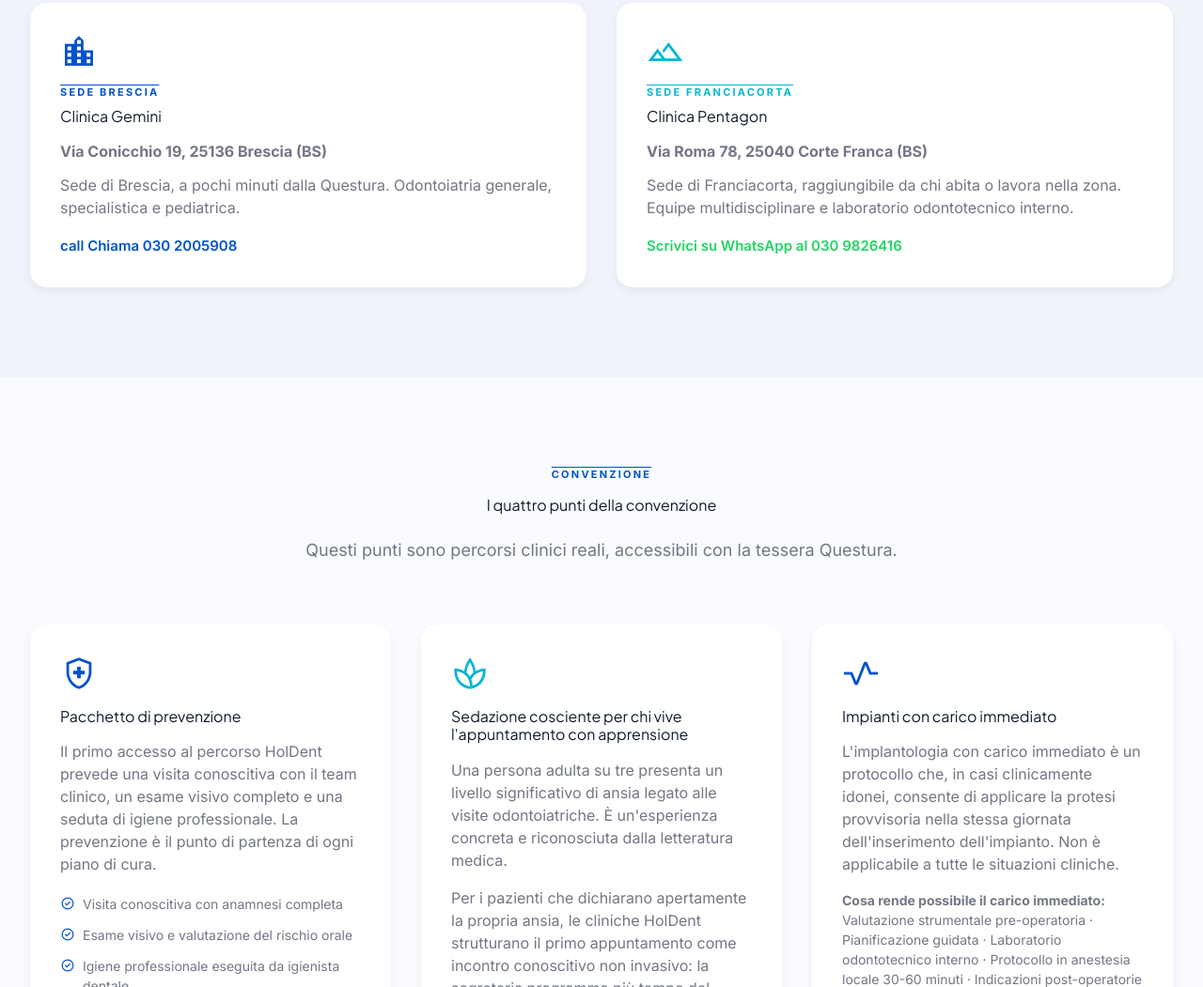
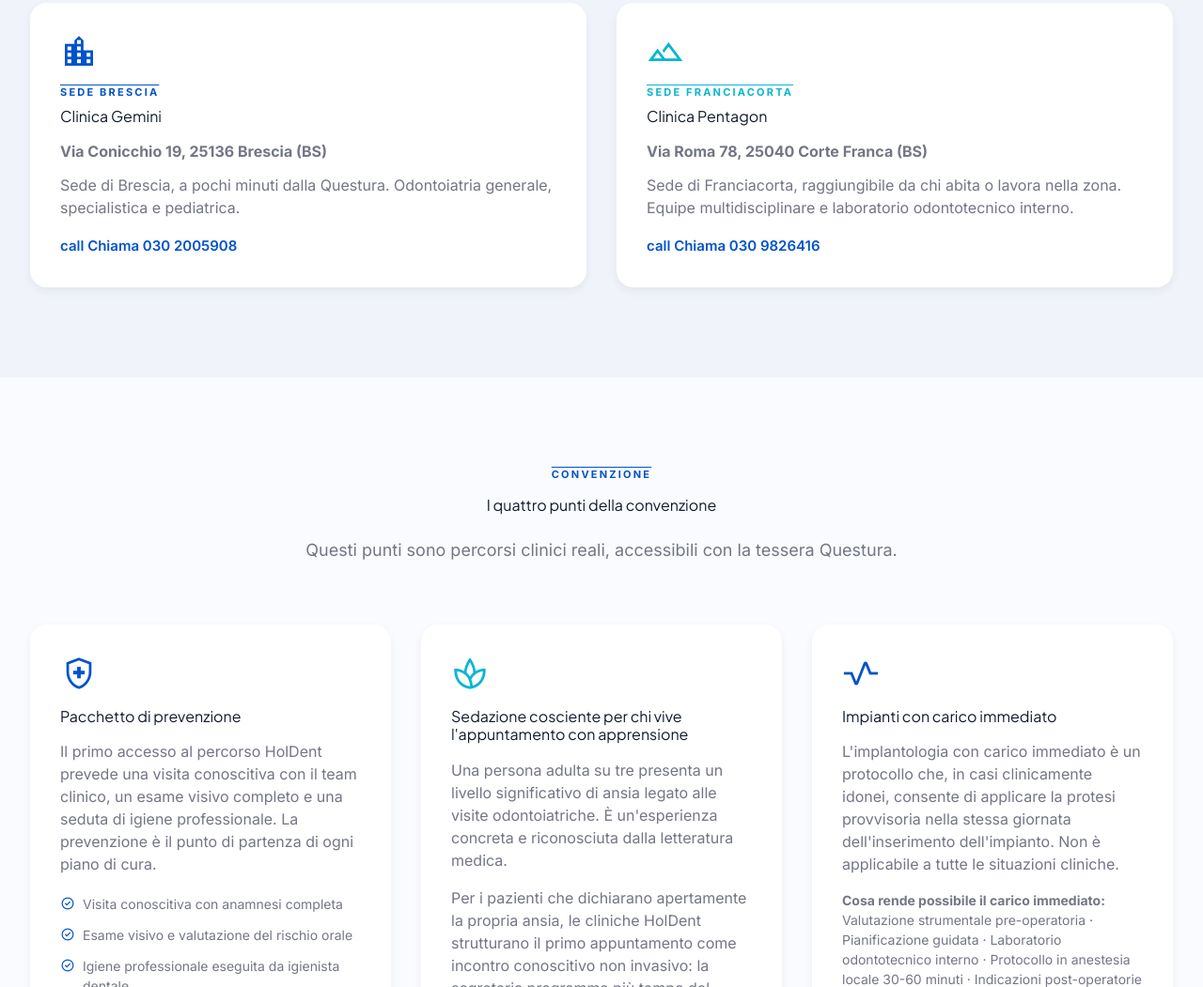
Before and after one commit to Jnojokes/holdent_landing_2, a plain HTML site: page index.html in a window 1280 px wide. Shown: the part 1032-2083 px from the top of the page at 94% size. Drawn offline with nearby package versions, Linux system fonts and the light colour scheme.

Commit message:
Update index.html

```diff
--- a/index.html
+++ b/index.html
@@ -741,11 +741,10 @@ Chiama 030 2005908</a>
         <p style="color: var(--color-outline); margin-bottom: 16px;">
           Sede di Franciacorta, raggiungibile da chi abita o lavora nella zona. Equipe multidisciplinare e laboratorio odontotecnico interno.
         </p>
-        <a href="https://wa.me/39XXXXXXXXXX?text=Salve%2C%20sono%20un%20dipendente%20della%20Questura%20di%20Brescia%20e%20vorrei%20informazioni%20sulla%20convenzione%20HolDent."
-           target="_blank"
-           rel="noopener"
-           onclick="trackCTA('whatsapp', 'card_pentagon')"
-           style="color: var(--color-whatsapp); font-weight: 600; text-decoration: none; display: inline-flex; align-items: center; gap: 6px; font-size: 15px;">Scrivici su WhatsApp al 030 9826416</a>
+        <a href="tel:+390309826416"
+           onclick="trackCTA('call', 'card_pentagon')"
+           style="color: var(--color-primary); font-weight: 600; text-decoration: none; display: inline-flex; align-items: center; gap: 6px; font-size: 15px;">call
+Chiama 030 9826416</a>
       </div>
 
     </div>
```
